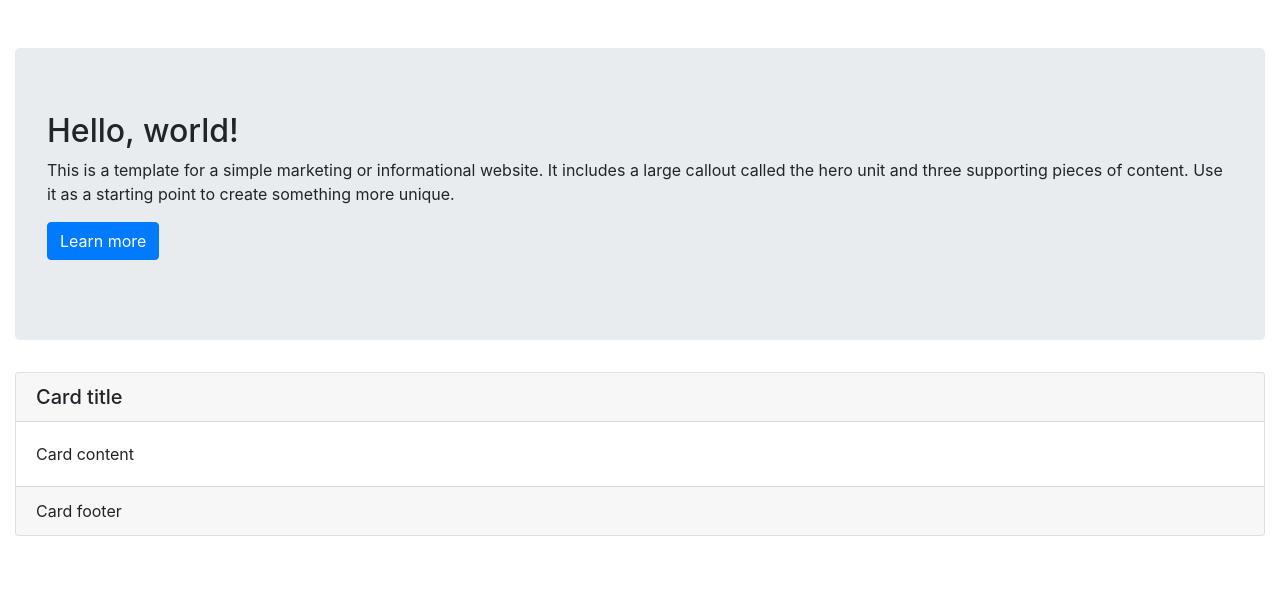
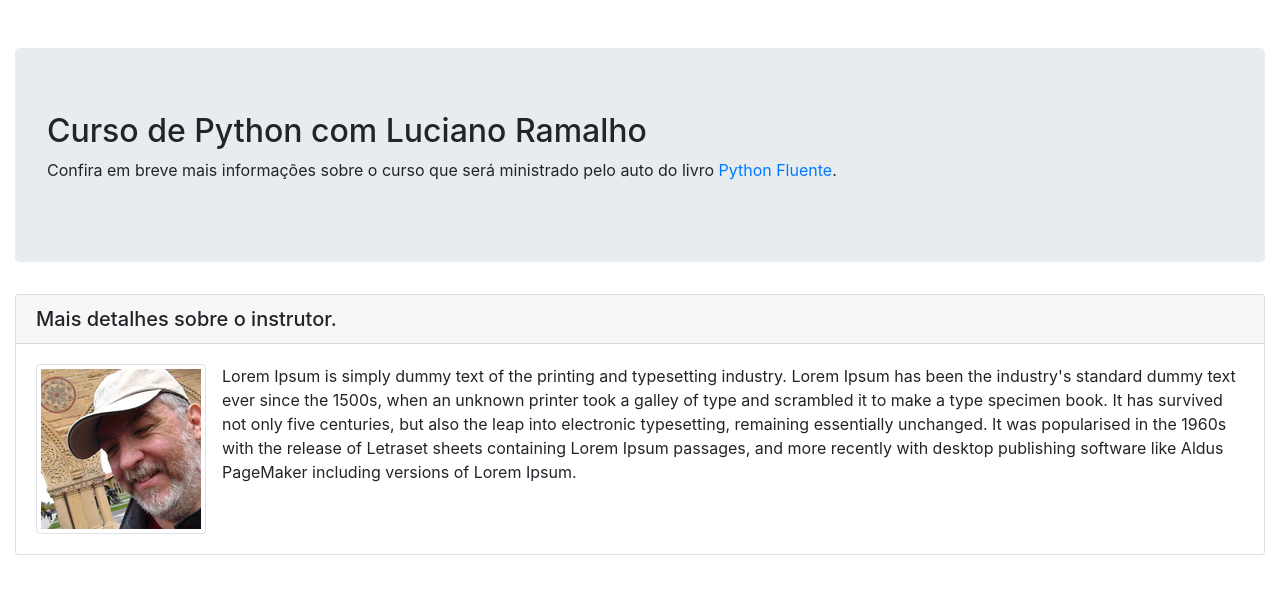
Before and after one commit to herbetyp/pythonprodjango, a Django app: page / in a window 1280 px wide. Shown: the part 56-650 px from the top of the page. Run offline with Django 3.2, Linux system fonts and the light colour scheme; some libraries are stand-ins or nearby versions.

Commit message:
add favicon and author photo

```diff
--- a/pypro/core/templates/core/home.html
+++ b/pypro/core/templates/core/home.html
@@ -2,6 +2,7 @@
 
 <!DOCTYPE html>
 <html lang="pt-br">
+
 <head>
 	<meta charset="utf-8">
 	<meta http-equiv="X-UA-Compatible" content="IE=edge">
@@ -14,17 +15,20 @@
 
 	<link href="{% static 'css/bootstrap.min.css' %}" rel="stylesheet">
 	<link href="{% static 'css/style.css' %}" rel="stylesheet">
+	<link href="{% static 'img/favicon.png' %}" rel="icon" type="image/png">
 
 	<script src="{% static 'js/jquery.min.js' %}"></script>
 	<script src="{% static 'js/bootstrap.min.js' %}"></script>
 	<script src="{% static 'js/scripts.js' %}"></script>
 
 </head>
+
 <body>
 
 	<nav class="navbar navbar-expand-lg navbar-dark bg-dark">
 		<a class="navbar-brand" href="{% url 'core:home' %}">Python Pro</a>
-  <button class="navbar-toggler" type="button" data-toggle="collapse" data-target="#navbarSupportedContent" aria-controls="navbarSupportedContent" aria-expanded="false" aria-label="Toggle navigation">
+		<button class="navbar-toggler" type="button" data-toggle="collapse" data-target="#navbarSupportedContent"
+			aria-controls="navbarSupportedContent" aria-expanded="false" aria-label="Toggle navigation">
 			<span class="navbar-toggler-icon"></span>
 		</button>
 
@@ -39,28 +43,34 @@
 			<div class="col-md-12">
 				<div class="jumbotron">
 					<h2>
-					Hello, world!
+						Curso de Python com Luciano Ramalho
 					</h2>
 					<p>
-					This is a template for a simple marketing or informational website. It includes a large callout called the hero unit and three supporting pieces of content. Use it as a starting point to create something more unique.
-				</p>
-				<p>
-					<a class="btn btn-primary btn-large" href="#">Learn more</a>
+						Confira em breve mais informações sobre o curso que será ministrado
+						pelo auto do livro <a href="https://www.amazon.com.br/
+						Python-Fluente-Programa%C3%A7%C3%A3o-Concisa-Eficaz/dp/
+						857522462X/ref=asc_df_857522462X/?tag=googleshopp00-20&linkCode=
+						df0&hvadid=379792215563&hvpos=&hvnetw=g&hvrand=1717647499594927775&hvpone=
+						&hvptwo=&hvqmt=&hvdev=c&hvdvcmdl=&hvlocint=&hvlocphy=1001621&hvtargid=
+						pla-460804277997&psc=1" target="_blank">Python Fluente</a>.
 					</p>
 				</div>
 				<div class="row">
 					<div class="col-md-12">
 						<div class="card">
 							<h5 class="card-header">
-							Card title
+								Mais detalhes sobre o instrutor.
 							</h5>
 							<div class="card-body">
-							<p class="card-text">
-								Card content
-							</p>
-						</div>
-						<div class="card-footer">
-							Card footer
+								<img src="{% static 'img/luciano-ramalho.png' %}" alt="Foto do instrutor"
+									class="img-thumbnail float-left mr-3">
+								Lorem Ipsum is simply dummy text of the printing and typesetting industry. Lorem Ipsum
+								has been the industry's standard dummy text ever since the 1500s, when an unknown
+								printer took a galley of type and scrambled it to make a type specimen book. It has
+								survived not only five centuries, but also the leap into electronic typesetting,
+								remaining essentially unchanged. It was popularised in the 1960s with the release of
+								Letraset sheets containing Lorem Ipsum passages, and more recently with desktop
+								publishing software like Aldus PageMaker including versions of Lorem Ipsum.
 							</div>
 						</div>
 					</div>
@@ -69,4 +79,5 @@
 		</div>
 	</div>
 </body>
+
 </html>
```
Also changed, not shown: pypro/core/static/img/favicon.png (added), pypro/core/static/img/luciano-ramalho.png (added). Lines whose indentation alone changed are shown as unchanged.
